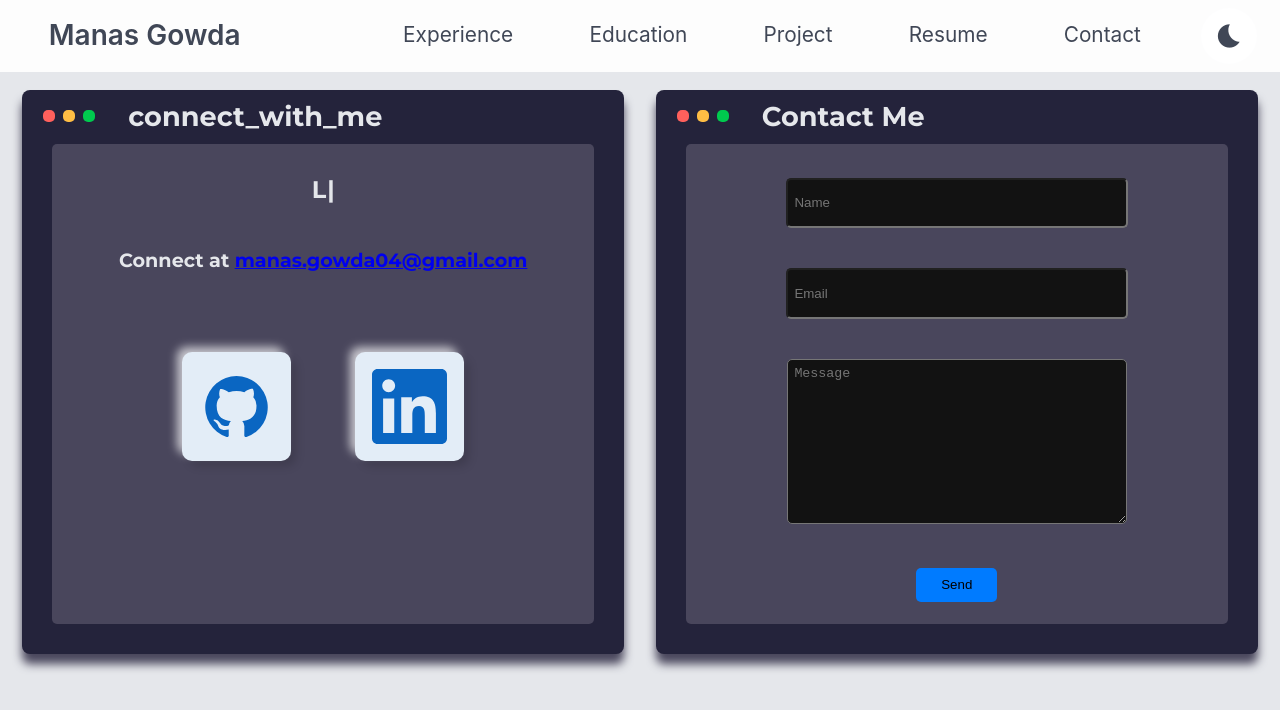
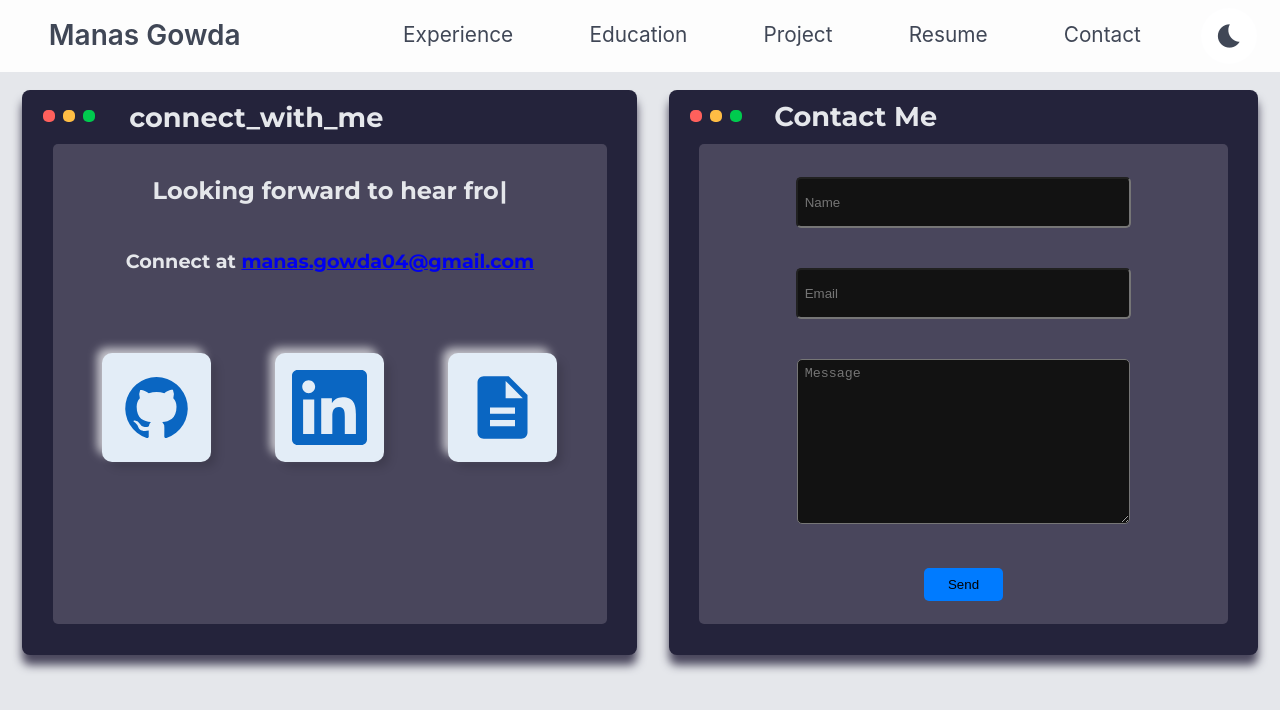
Before and after one commit to manas-1404/website-project, a React (Create React App) app: page /contact-me in a window 1280 px wide. Shown: the top 710 px of the page. Built offline with nearby package versions, Linux system fonts and the light colour scheme; a web font is replaced by a local one.

Commit message:
Added resume icon to contact-me

```diff
--- a/src/contact-me.js
+++ b/src/contact-me.js
@@ -2,19 +2,7 @@ import React, { useState } from 'react';
 // import { useRef } from 'react';
 import emailjs from '@emailjs/browser';
 import Typewriter from 'typewriter-effect';
-
-
-//importing custom components
-// import Picture from "./pictures"
 import { useDarkMode } from './dark-mode';
-
-
-//importing pictures from images
-// import PlaceHolder from "./images/placeholder.png";
-// import LinkedIn from "./images/linkedin.png";
-// import GitHub from "./images/github.png";
-// import Resume from "./images/resume.png";
-
 
 
 
@@ -54,18 +42,6 @@ function ContactMe() {
     return (
         <div id="Contact-Me-stage">
             <div className={`Contact-Me${isDarkMode ? ' dark-mode' : ''}`}>
-                {/* <h2>Contact Me</h2>
-                <h3>Want to know me better? Let's connect now!</h3> */}
-
-                {/* make the below div as a flexbox */}
-                {/* <div id="image-container">
-
-                    <a href="https://github.com/manas-1404" target="_blank" rel="noreferrer noopener"><Picture img={GitHub} alt="GitHub" /></a>
-                    <a href="https://www.linkedin.com/in/manas-gowda/" target="_blank" rel="noreferrer noopener"><Picture img={LinkedIn} alt="LinkedIn" /></a>
-                    <a href="https://drive.google.com/file/d/1lBZEPW5pCB75ekDeMvzazDI5wLTtUUiJ/view?usp=sharing" target="_blank" rel="noreferrer noopener">
-                        <Picture img={Resume} alt="Resume" />
-                    </a>
-                </div> */}
 
                 <div className="social-card">
                     <div className="social-header">
@@ -92,6 +68,7 @@ function ContactMe() {
                                         strings: ["Let's Connect!", "Looking forward to hear from you!"],
                                         autoStart: true,
                                         loop: true,
+                                        delay: 50
                                     }}
                                 />
                             </h3>
@@ -111,6 +88,13 @@ function ContactMe() {
                                 <a href="https://www.linkedin.com/in/manas-gowda/" className="btn-social" target="_blank" rel="noopener noreferrer">
                                     <svg width="75" height="75" xmlns="http://www.w3.org/2000/svg" viewBox="0 0 24 24">
                                         <path d="M20.447,20.452h-3.554v-5.569c0-1.328-0.027-3.037-1.852-3.037-1.853,0-2.136,1.445-2.136,2.939v5.667H9.351V9h3.414v1.561h0.049c0.477-0.902,1.637-1.852,3.37-1.852,3.601,0,4.267,2.37,4.267,5.455v6.288H20.447z M5.337,7.433c-1.144,0-2.063-0.927-2.063-2.065c0-1.138,0.919-2.063,2.063-2.063s2.065,0.925,2.065,2.063 C7.402,6.506,6.481,7.433,5.337,7.433z M7.119,20.452H3.554v-11h3.565V20.452z M22.225,0H1.771C0.792,0,0,0.795,0,1.778v20.447 C0,23.207,0.792,24,1.771,24h20.454c0.978,0,1.771-0.793,1.771-1.775V1.778C24,0.795,23.203,0,22.225,0z" />
+                                    </svg>
+                                </a>
+
+                                {/* Resume Button */}
+                                <a href="https://drive.google.com/file/d/1lBZEPW5pCB75ekDeMvzazDI5wLTtUUiJ/view?usp=drive_link" className="btn-social" target="_blank" rel="noopener noreferrer">
+                                    <svg width="75" height="75" xmlns="http://www.w3.org/2000/svg" viewBox="0 0 24 24">
+                                        <path d="M14 2H6c-1.1 0-2 .9-2 2v16c0 1.1.9 2 2 2h12c1.1 0 2-.9 2-2V8l-6-6zm2 16H8v-2h8v2zm0-4H8v-2h8v2zm-3-7V3.5L18.5 9H13z" />
                                     </svg>
                                 </a>
                             </div>
```
